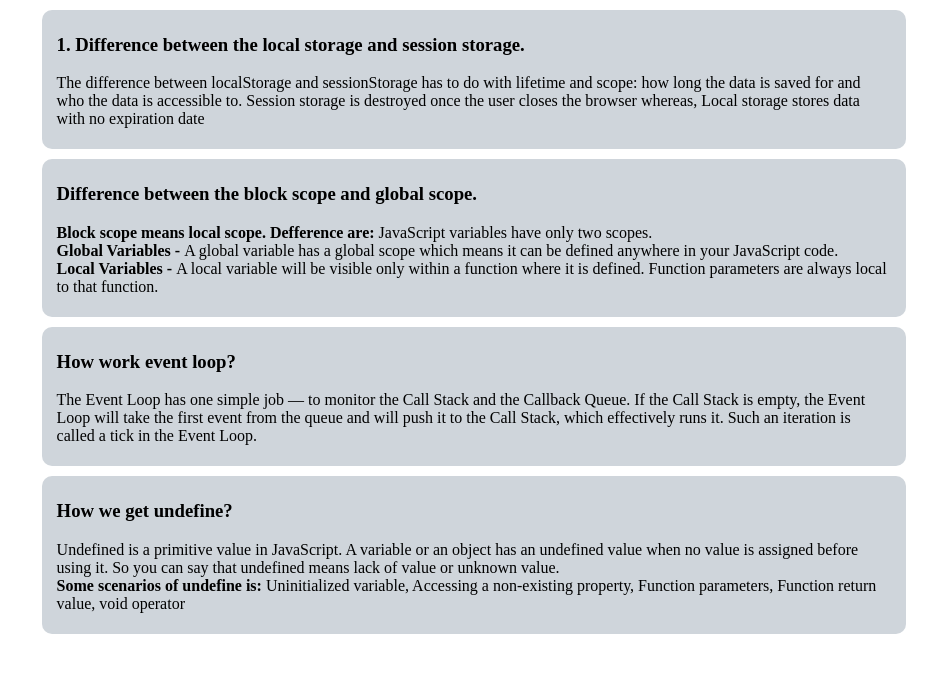
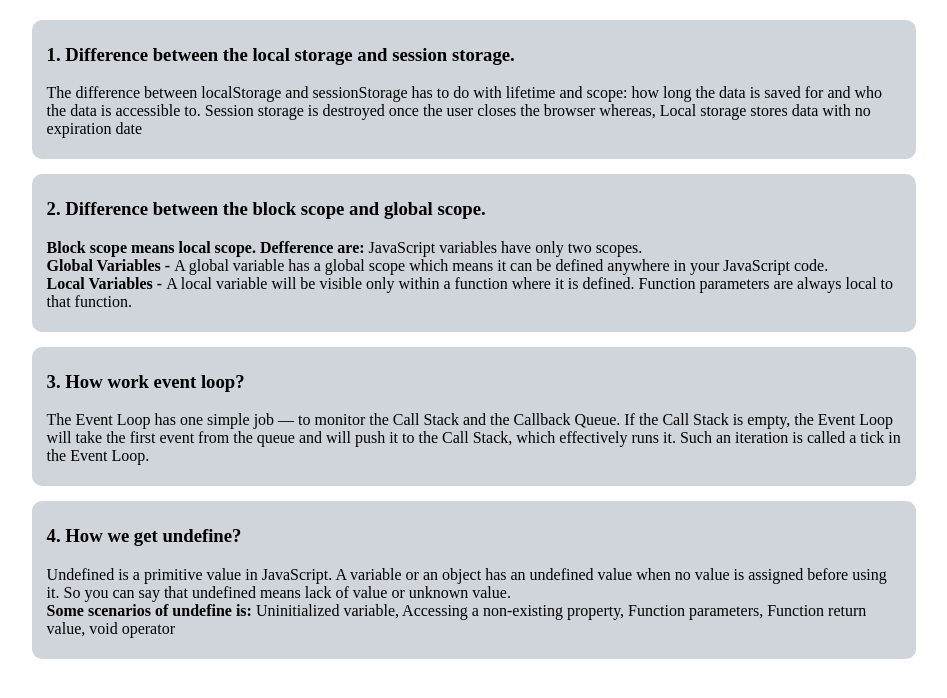
Before and after one commit to Mahfuj-HSTU/speed-monstar-ass-7, a plain HTML site: page blog.html in a window 1280 px wide. Shown: the whole page, without its empty margins (166-1113 px from the left). Drawn offline with Linux system fonts and the light colour scheme.

Commit message:
recheck, silly changes, and final commit

```diff
--- a/blog.html
+++ b/blog.html
@@ -8,14 +8,15 @@
     <title>Blogs</title>
     <style>
         .box-container {
+            margin: auto;
             margin-top: 20px;
             width: 70%;
-            margin: 0 auto;
+
         }
 
         .box {
             background-color: #cfd5db;
-            margin: 10px;
+            margin-bottom: 15px;
             padding: 5px 15px;
             border-radius: 10px;
         }
@@ -32,7 +33,7 @@
                 the browser whereas, Local storage stores data with no expiration date</p>
         </div>
         <div class="box">
-            <h3>Difference between the block scope and global scope.</h3>
+            <h3>2. Difference between the block scope and global scope.</h3>
             <p><b>Block scope means local scope. Defference are:</b> JavaScript variables have only two scopes. <br>
                 <b>Global Variables - </b> A global variable has a global scope which means it can be
                 defined anywhere in your JavaScript code. <br> <b>Local Variables - </b> A local variable will be
@@ -41,7 +42,7 @@
             </p>
         </div>
         <div class="box">
-            <h3>How work event loop?</h3>
+            <h3>3. How work event loop?</h3>
             <p>The Event Loop has one simple job — to monitor the Call Stack and the Callback Queue. If the Call Stack
                 is empty, the
                 Event Loop will take the first event from the queue and will push it to the Call Stack, which
@@ -49,7 +50,7 @@
                 an iteration is called a tick in the Event Loop.</p>
         </div>
         <div class="box">
-            <h3>How we get undefine?</h3>
+            <h3>4. How we get undefine?</h3>
             <p>Undefined is a primitive value in JavaScript. A variable or an object has an undefined value when no
                 value is assigned before using it. So you can say that undefined means lack of value or unknown value.
                 <br>
```
